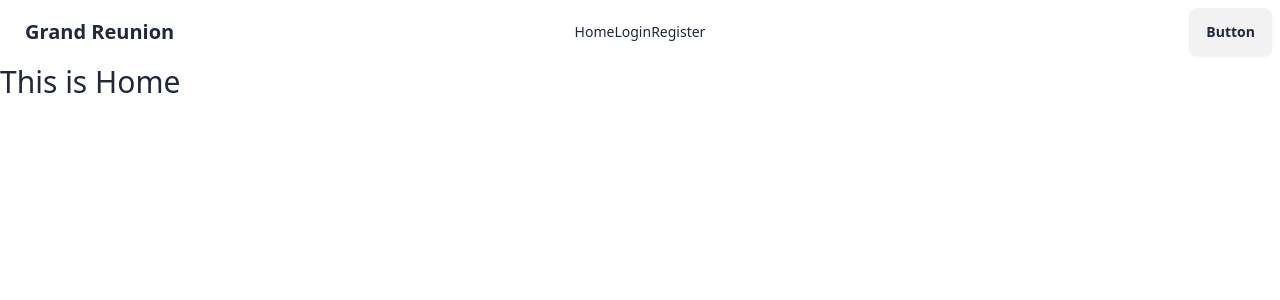
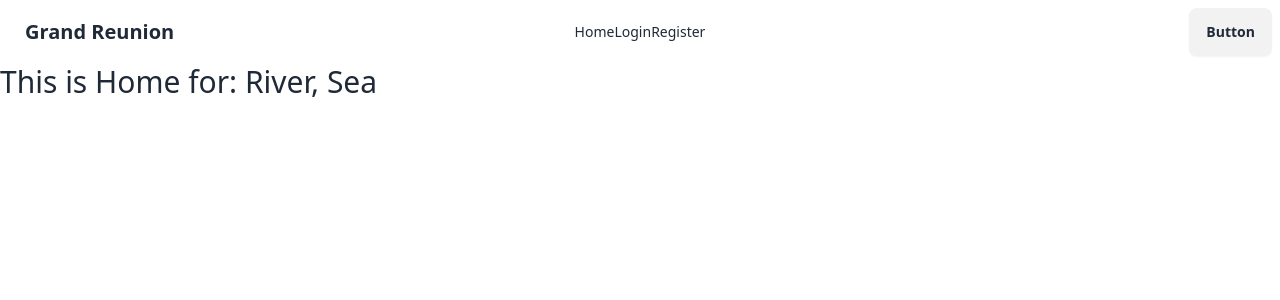
Before and after one commit to Md-Ashikur-Rahman-Ashik/Github-Auth-Integration-And-Private-Route, a React (Vite) app: page / in a window 1280 px wide. Shown: the top 300 px of the page. Built offline with nearby package versions, Linux system fonts and the light colour scheme.

Commit message:
Created user context for shared authentication

```diff
--- a/package.json
+++ b/package.json
@@ -13,6 +13,7 @@
     "firebase": "^10.10.0",
     "localforage": "^1.10.0",
     "match-sorter": "^6.3.4",
+    "prop-types": "^15.8.1",
     "react": "^18.2.0",
     "react-dom": "^18.2.0",
     "react-router-dom": "^6.22.3",
--- a/src/components/Home.jsx
+++ b/src/components/Home.jsx
@@ -1,7 +1,13 @@
+import { useContext } from "react";
+import { AuthContext } from "../providers/AuthProvider";
+
 const Home = () => {
+  const authInfo = useContext(AuthContext);
+  console.log(authInfo);
+
   return (
     <div>
-      <h2 className="text-3xl">This is Home</h2>
+      <h2 className="text-3xl">This is Home for: {authInfo.name}</h2>
     </div>
   );
 };
--- a/src/main.jsx
+++ b/src/main.jsx
@@ -6,6 +6,7 @@
 import Home from "./components/Home";
 import Login from "./components/Login";
 import Register from "./components/Register";
+import AuthProvider from "./providers/AuthProvider";
 
 const router = createBrowserRouter([
   {
@@ -30,6 +31,8 @@
 
 ReactDOM.createRoot(document.getElementById("root")).render(
   <React.StrictMode>
-    <RouterProvider router={router} />
+    <AuthProvider>
+      <RouterProvider router={router} />
+    </AuthProvider>
   </React.StrictMode>
 );
--- /dev/null
+++ b/src/providers/AuthProvider.jsx
@@ -0,0 +1,18 @@
+import { createContext } from "react";
+import PropTypes from "prop-types";
+
+export const AuthContext = createContext(null);
+
+const AuthProvider = ({ children }) => {
+  const authInfo = { name: "River, Sea" };
+
+  return (
+    <AuthContext.Provider value={authInfo}>{children}</AuthContext.Provider>
+  );
+};
+
+export default AuthProvider;
+
+AuthProvider.propTypes = {
+  children: PropTypes.node,
+};
```
Also changed, not shown: 1 other file (tests, documents, lock files or other folders).
